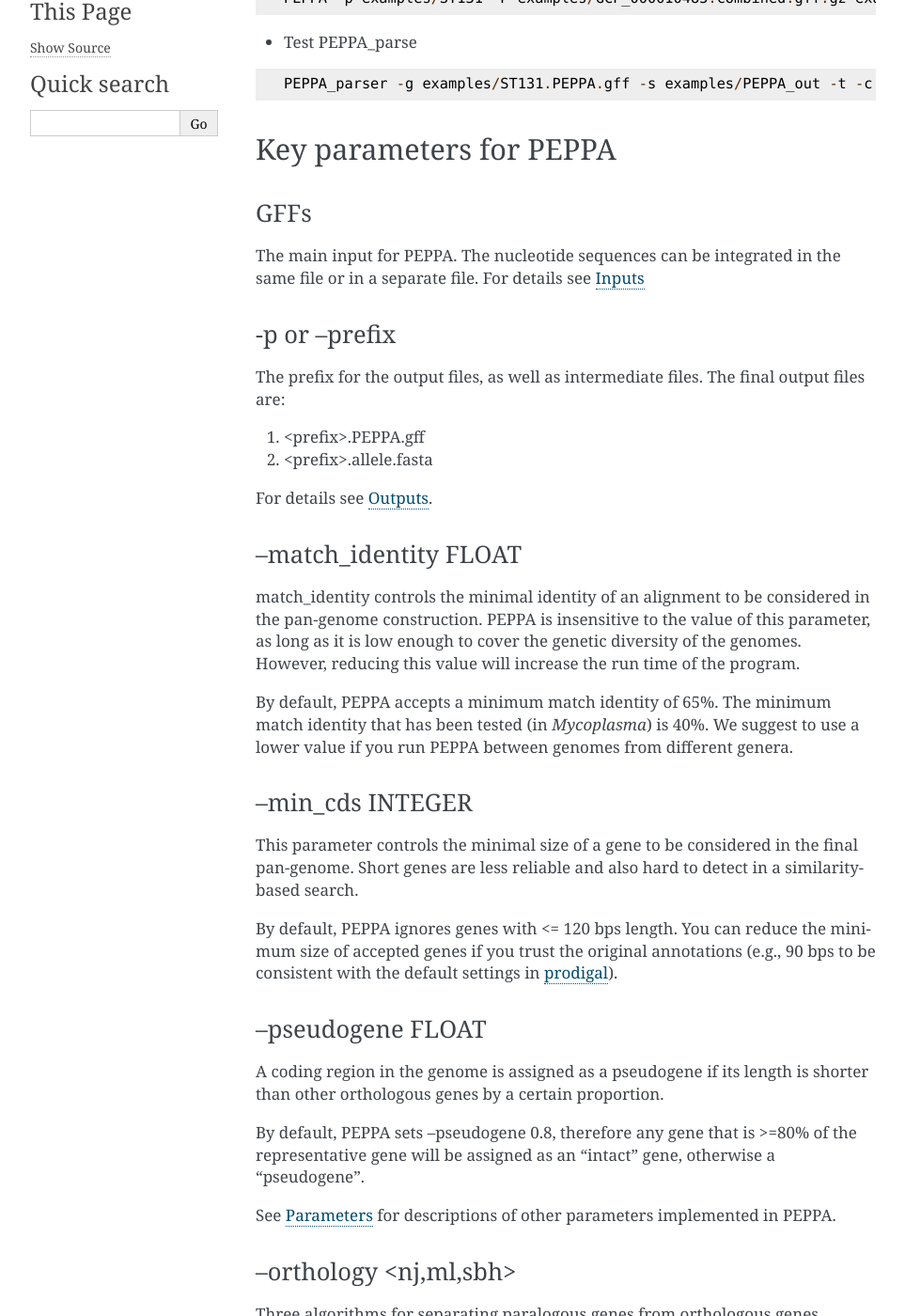
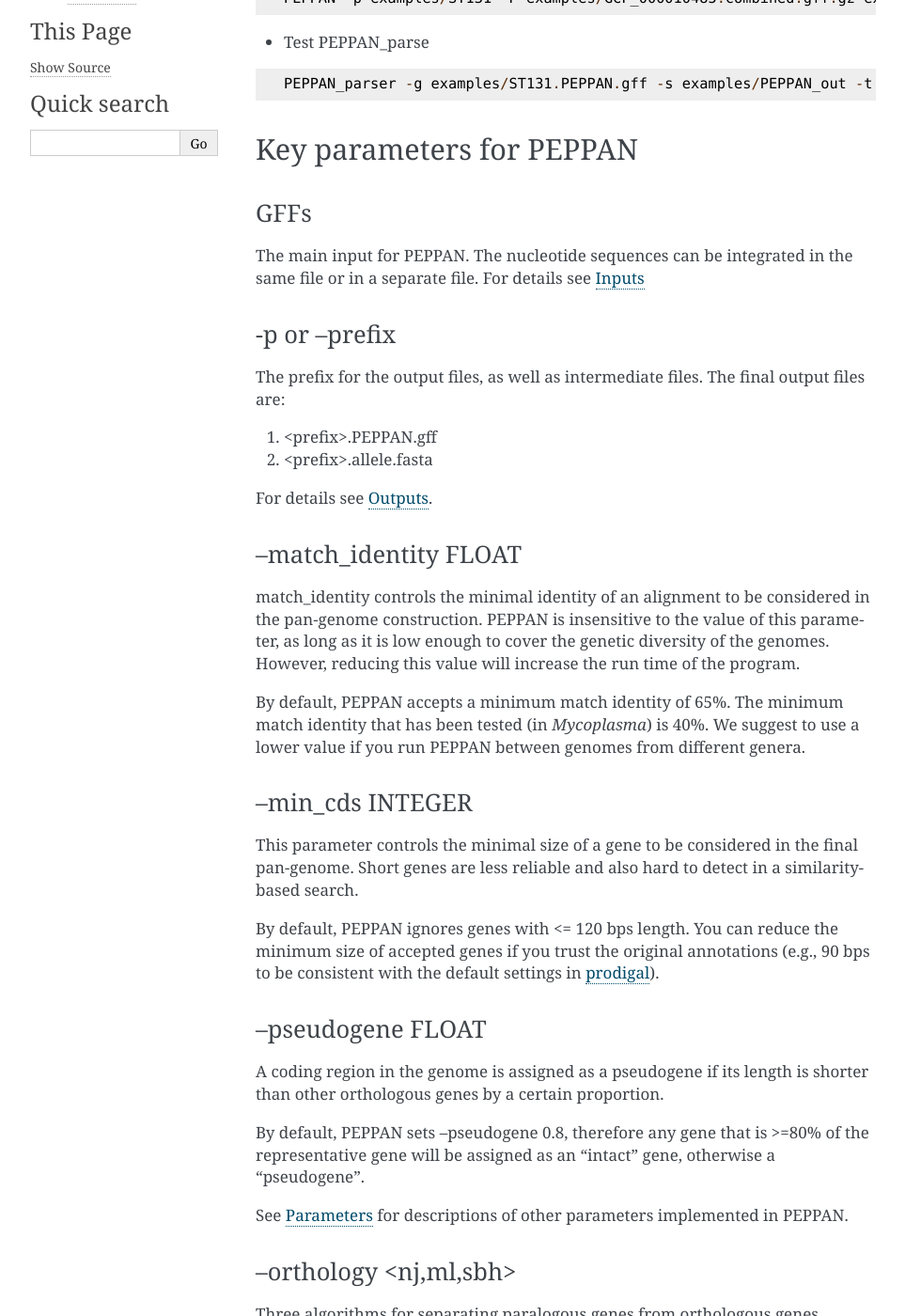
Before and after one commit to zheminzhou/PEPPAN, a Sphinx documentation site: the page built from docs/source/usage/quickstart.rst, in a window 1280 px wide and 1400 px high, scrolled down 383 px. Shown: the whole window at 94% size, without its empty margins (148-1111 px from the left). Built offline with Sphinx 7.4.7, drawn with Linux system fonts in a browser that asks for light colours; some of the changed text lies outside the part shown.

Commit message:
rename to PEPPAN

```diff
--- a/README.rst
+++ b/README.rst
@@ -1,9 +1,9 @@
 
-About PEPPA
-PEPPA (Phylogeny Enhanced Pipeline for PAn-genome) is a pipeline that can construct a pan-genome from thousands of genetically diversified bacterial genomes. PEPPA implements a combination of tree- and synteny-based approaches to identify and exclude paralogous genes, as well as similarity-based gene predictions that support consistent annotations of genes and pseudogenes in individual genomes.
+About PEPPAN
+PEPPAN (Phylogeny Enhanced Pipeline for PAN-genome) is a pipeline that can construct a pan-genome from thousands of genetically diversified bacterial genomes. PEPPAN implements a combination of tree- and synteny-based approaches to identify and exclude paralogous genes, as well as similarity-based gene predictions that support consistent annotations of genes and pseudogenes in individual genomes.
 
 Citation
-If you use GrapeTree please cite the pre-print in BioRxiv:
+If you use PEPPAN please cite the pre-print in BioRxiv:
 
 Z Zhou, M Achtman (2020) "Accurate reconstruction of the pan- and core- genomes of bacteria with PEPPA" bioRxiv, doi: `https://doi.org/10.1101/2020.01.03.894154 <https://doi.org/10.1101/2020.01.03.894154>`_
 
--- a/docs/source/usage/inputs.rst
+++ b/docs/source/usage/inputs.rst
@@ -1,10 +1,10 @@
 Input
 *********
-PEPPA takes GFF3 files as input. You can use a single GFF3 file if the file contains nucleotide sequences at the end of the file, or append a separate file of nucleotide sequences after the GFF file. Both files can either be in plain text or in GZIP format.
+PEPPAN takes GFF3 files as input. You can use a single GFF3 file if the file contains nucleotide sequences at the end of the file, or append a separate file of nucleotide sequences after the GFF file. Both files can either be in plain text or in GZIP format.
 
 Input files from Prokka
 =======================
-GFF3 files generated by Prokka can directly be used as input for PEPPA without modification.
+GFF3 files generated by Prokka can directly be used as input for PEPPAN without modification.
 
 Input files from GenBank or RefSeq
 ===================================
@@ -16,4 +16,4 @@
 
 as input for the `Streptococcus pyogenes M1 GAS <https://www.ncbi.nlm.nih.gov/assembly/GCF_000006785.2/>`_ genome.
 
-Note: you do not need to modify either of these two files because PEPPA uses the GZIPped files by default.
+Note: you do not need to modify either of these two files because PEPPAN uses the GZIPped files by default.
--- a/docs/source/usage/quickstart.rst
+++ b/docs/source/usage/quickstart.rst
@@ -1,62 +1,62 @@
 Quick Start
 ***************
-If you installed PEPPA via PIP, run
+If you installed PEPPAN via PIP, run
 ::
 
-  PEPPA --testunit
+  PEPPAN --testunit
 
 to download an examples folder which contains GFF files of four *Escherichia coli* ST131 genomes.
 
-If you installed PEPPA via git, the examples folder is already present in your PEPPA root folder.
+If you installed PEPPAN via git, the examples folder is already present in your PEPPAN root folder.
 
-* Test PEPPA
+* Test PEPPAN
 
 ::
 
-  PEPPA -p examples/ST131 -P examples/GCF_000010485.combined.gff.gz examples/*.gff.gz
+  PEPPAN -p examples/ST131 -P examples/GCF_000010485.combined.gff.gz examples/*.gff.gz
 
-* Test PEPPA_parse
+* Test PEPPAN_parse
 
 ::
 
-  PEPPA_parser -g examples/ST131.PEPPA.gff -s examples/PEPPA_out -t -c -a 95
+  PEPPAN_parser -g examples/ST131.PEPPAN.gff -s examples/PEPPAN_out -t -c -a 95
 
-Key parameters for PEPPA
+Key parameters for PEPPAN
 ===========================
 GFFs
 -------------------------
 
-The main input for PEPPA. The nucleotide sequences can be integrated in the same file or in a separate file. For details see `Inputs <inputs.rst>`_
+The main input for PEPPAN. The nucleotide sequences can be integrated in the same file or in a separate file. For details see `Inputs <inputs.rst>`_
 
 -p or --prefix
 -------------------------
 
 The prefix for the output files, as well as intermediate files. The final output files are:
 
-1. <prefix>.PEPPA.gff
+1. <prefix>.PEPPAN.gff
 2. <prefix>.allele.fasta
 
 For details see `Outputs <outputs.rst>`_.
 
 --match_identity FLOAT
 -------------------------
-match_identity controls the minimal identity of an alignment to be considered in the pan-genome construction. PEPPA is insensitive to the value of this parameter, as long as it is low enough to cover the genetic diversity of the genomes. However, reducing this value will increase the run time of the program.
+match_identity controls the minimal identity of an alignment to be considered in the pan-genome construction. PEPPAN is insensitive to the value of this parameter, as long as it is low enough to cover the genetic diversity of the genomes. However, reducing this value will increase the run time of the program.
 
-By default, PEPPA accepts a minimum match identity of 65%. The minimum match identity that has been tested (in *Mycoplasma*) is 40%. We suggest to use a lower value if you run PEPPA between genomes from different genera.
+By default, PEPPAN accepts a minimum match identity of 65%. The minimum match identity that has been tested (in *Mycoplasma*) is 40%. We suggest to use a lower value if you run PEPPAN between genomes from different genera.
 
 --min_cds INTEGER
 -------------------------
 This parameter controls the minimal size of a gene to be considered in the final pan-genome. Short genes are less reliable and also hard to detect in a similarity-based search.
 
-By default, PEPPA ignores genes with <= 120 bps length. You can reduce the minimum size of accepted genes if you trust the original annotations (e.g., 90 bps to be consistent with the default settings in `prodigal  <http://gensoft.pasteur.fr/docs/prodigal/2.50/_README>`_).
+By default, PEPPAN ignores genes with <= 120 bps length. You can reduce the minimum size of accepted genes if you trust the original annotations (e.g., 90 bps to be consistent with the default settings in `prodigal  <http://gensoft.pasteur.fr/docs/prodigal/2.50/_README>`_).
 
 --pseudogene FLOAT
 -------------------------
 A coding region in the genome is assigned as a pseudogene if its length is shorter than other orthologous genes by a certain proportion.
 
-By default, PEPPA sets --pseudogene 0.8, therefore any gene that is >=80% of the representative gene will be assigned as an "intact" gene, otherwise a "pseudogene".
+By default, PEPPAN sets --pseudogene 0.8, therefore any gene that is >=80% of the representative gene will be assigned as an "intact" gene, otherwise a "pseudogene".
 
-See `Parameters <parameters.rst>`_ for descriptions of other parameters implemented in PEPPA.
+See `Parameters <parameters.rst>`_ for descriptions of other parameters implemented in PEPPAN.
 
 --orthology <nj,ml,sbh>
 -------------------------
```
Also changed, not shown: docs/source/usage/installation.rst (+7 -7 lines), docs/source/usage/outputs.rst (+14 -14 lines), docs/source/usage/parameters.rst (+10 -10 lines), setup.py (+6 -6 lines), PEPPAN.py (renamed from PEPPA.py), PEPPAN_parser.py (renamed from PEPPA_parser.py), 4 other files.
